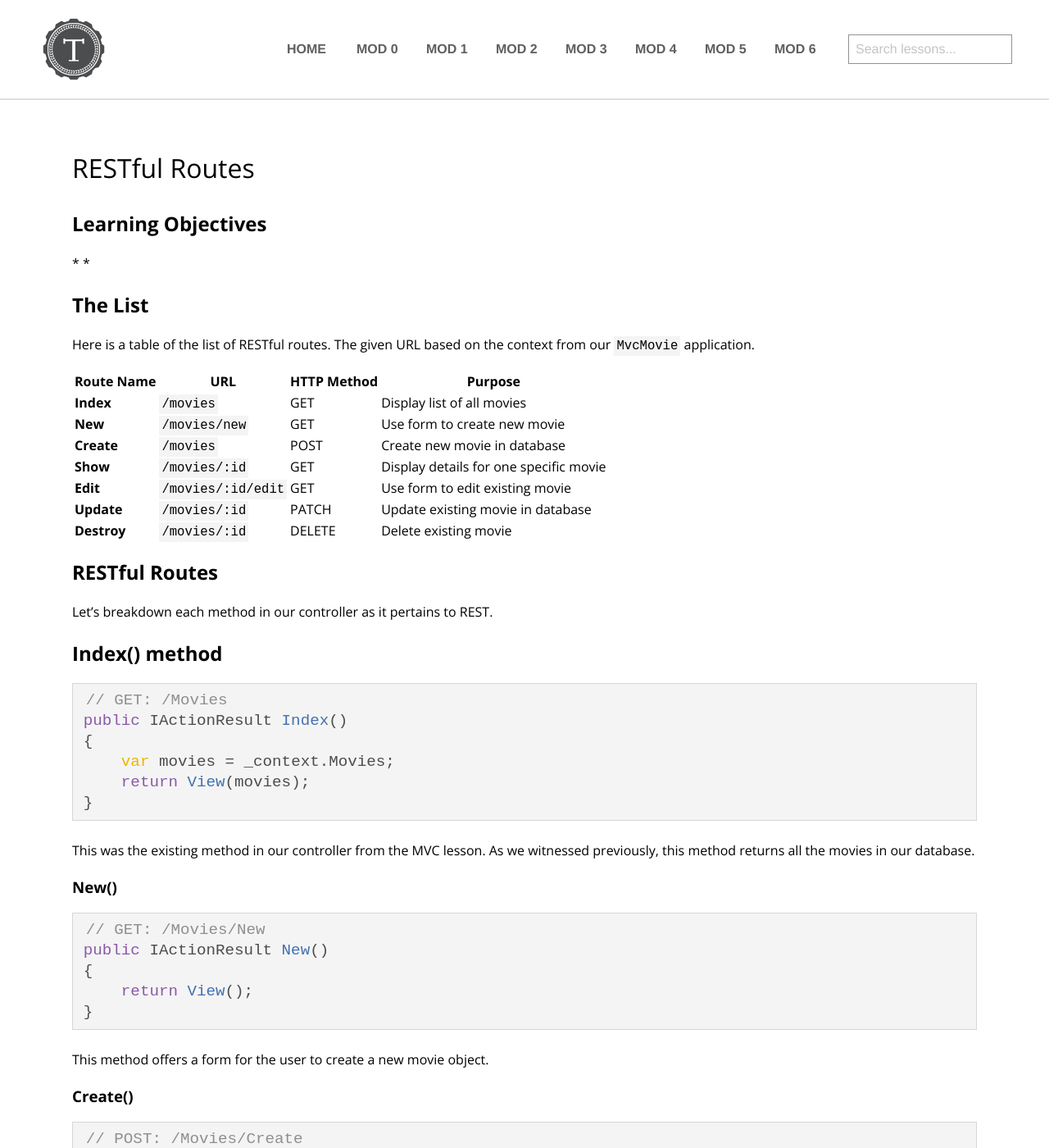
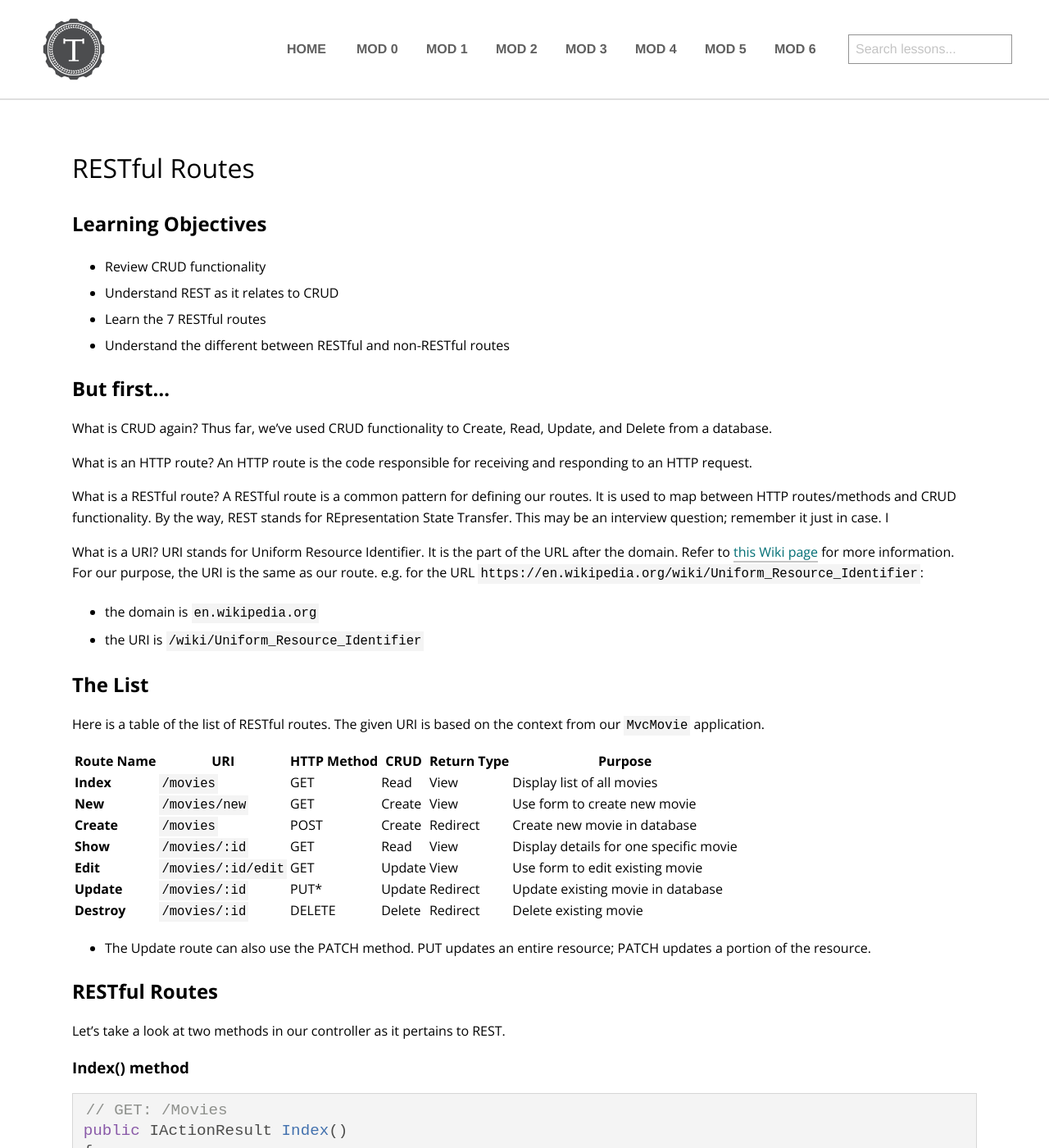
Before and after one commit to turingschool/launch-curriculum, a Jekyll site: the page built from module3/lessons/Week2/RestfulRoutes.md, in a window 1280 px wide and 1400 px high. Shown: the whole window at 82% size. Built offline with Jekyll 4.4.1, drawn with Linux system fonts in a browser that asks for light colours; nearby versions of some CDN libraries; comment, search, counter and statistics services are not loaded; some of the changed text lies outside the part shown.

Commit message:
Second draft

````diff
--- a/module3/lessons/Week2/RestfulRoutes.md
+++ b/module3/lessons/Week2/RestfulRoutes.md
@@ -4,30 +4,51 @@
 ---
 
 ## Learning Objectives
-*
-*
+* Review CRUD functionality
+* Understand REST as it relates to CRUD
+* Learn the 7 RESTful routes
+* Understand the different between RESTful and non-RESTful routes
+
+## But first...
+
+What is CRUD again?
+Thus far, we've used CRUD functionality to Create, Read, Update, and Delete from a database.
+
+What is an HTTP route?
+An HTTP route is the code responsible for receiving and responding to an HTTP request.
+
+What is a RESTful route?
+A RESTful route is a common pattern for defining our routes. It is used to map between HTTP routes/methods and CRUD functionality.
+By the way, REST stands for REpresentation State Transfer. This may be an interview question; remember it just in case. I
+
+What is a URI?
+URI stands for Uniform Resource Identifier. It is the part of the URL after the domain. Refer to [this Wiki page](https://en.wikipedia.org/wiki/Uniform_Resource_Identifier) for more information. For our purpose, the URI is the same as our route.
+e.g. for the URL `https://en.wikipedia.org/wiki/Uniform_Resource_Identifier`:
+* the domain is `en.wikipedia.org`
+* the URI is `/wiki/Uniform_Resource_Identifier`
 
 
 ## The List
 
-
-Here is a table of the list of RESTful routes. The given URL based on the context from our `MvcMovie` application.
+Here is a table of the list of RESTful routes. The given URI is based on the context from our `MvcMovie` application.
 
 
-| Route Name | URL | HTTP Method | Purpose |
-|--|--|--|--|
-| **Index** | `/movies` | GET | Display list of all movies |
-| **New** | `/movies/new` | GET | Use form to create new movie |
-| **Create** | `/movies` | POST | Create new movie in database |
-| **Show** | `/movies/:id` | GET | Display details for one specific movie |
-| **Edit** | `/movies/:id/edit` | GET | Use form to edit existing movie |
-| **Update** | `/movies/:id` | PATCH | Update existing movie in database |
-| **Destroy** | `/movies/:id` | DELETE | Delete existing movie |
+| Route Name | URI | HTTP Method | CRUD | Return Type | Purpose |
+|--|--|--|--|--|--|
+| **Index** | `/movies` | GET | Read | View | Display list of all movies |
+| **New** | `/movies/new` | GET | Create | View | Use form to create new movie |
+| **Create** | `/movies` | POST | Create | Redirect | Create new movie in database |
+| **Show** | `/movies/:id` | GET | Read | View | Display details for one specific movie |
+| **Edit** | `/movies/:id/edit` | GET | Update | View | Use form to edit existing movie |
+| **Update** | `/movies/:id` | PUT* | Update | Redirect | Update existing movie in database |
+| **Destroy** | `/movies/:id` | DELETE | Delete | Redirect | Delete existing movie |
+
+* The Update route can also use the PATCH method. PUT updates an entire resource; PATCH updates a portion of the resource.
 
 ## RESTful Routes
-Let's breakdown each method in our controller as it pertains to REST.
+Let's take a look at two methods in our controller as it pertains to REST.
 
-## Index() method
+### Index() method
 
 
 ```c#
@@ -40,7 +61,93 @@
 ```
 
 
-This was the existing method in our controller from the MVC lesson. As we witnessed previously, this method returns all the movies in our database.
+This is the existing method in our controller from the MVC lesson. As we witnessed previously, this method returns a View that displays all the movies in our database.
+
+### Show(int id)
+
+The Show() method takes an integer and returns the Movie record with that ID number from the database. To accomplish this, we need to do the following:
+* Create a local variable that stores the movie from the `context` object.
+* Return a View to display the details of that movie.
+
+Add this code to `MoviesController.cs` file, preferably after the `Index()` method:
+
+```c#
+// GET: /Movies/<id>
+public IActionResult Show(int id)
+{
+    var movie = _context.Movies.Find(id);
+    return View(movie);
+}
+```
+
+### Show View
+
+We have a View for our Index route that displays all the movies in our database: `Index.cshtml`. Let's create a View for our Show route that displays a single movie.
+
+From Solution Explorer:
+* Expand the Views folder
+* Right-click the Movies folder
+* Add > New File
+* Name the new file `Show.cshtml`
+
+Add the following code to the `Show.cshtml` file:
+
+```html
+@model Movie
+
+<h1>Movie Details</h1>
+
+<p>Title: @Model.Title</p>
+
+<p>Genre: @Model.Genre</p>
+
+```
+
+We have just created a View for our Show route. However...
+
+## RESTful Annotation
+
+We are ALMOST done. Here's our problem: if we visit `/movies/1` to see the movie with the ID `1`, we get an error. To see the `1` movie, we would have to go to `/movies/show/1`. But this does not match the RESTful pattern from our table above. Instead, we need to add an annotation to make our route RESTful.
+
+Add `[Route("Movies/{id:int}")]` above the Show() method declaration. The final method should look like this:
+
+```c#
+// GET: /Movies/<id>
+[Route("Movies/{id:int}")]
+public IActionResult Show(int id)
+{
+    var movie = _context.Movies.Find(id);
+    return View(movie);
+}
+```
+
+## Later Lessons
+
+In later lessons, we will continue to build out the remaining routes from the RESTful table.
+
+## Check for Understanding
+
+1. If you had an application for `vehicles`, what are the URI's for the 7 RESTful routes that need to be created?
+1. Which HTTP method(s) map to the CRUD function Create?
+1. Which HTTP method(s) map to the CRUD function Read?
+1. Which HTTP method(s) map to the CRUD function Update?
+1. Which HTTP method(s) map to the CRUD function Delete?
+
+
+
+
+
+
+
+
+
+
+
+
+This method returns the movie object that matches the given ID number. If the ID does not exist in the database, the app should fail gracefully (i.e. display an error message instead of an error page). Occasionally, this method is named `Details()`.
+
+
+*Note:* the annotation makes the route `/Movies/<id>` instead of `/Movies/Show/<id>`
 
 
 ### New()
````
